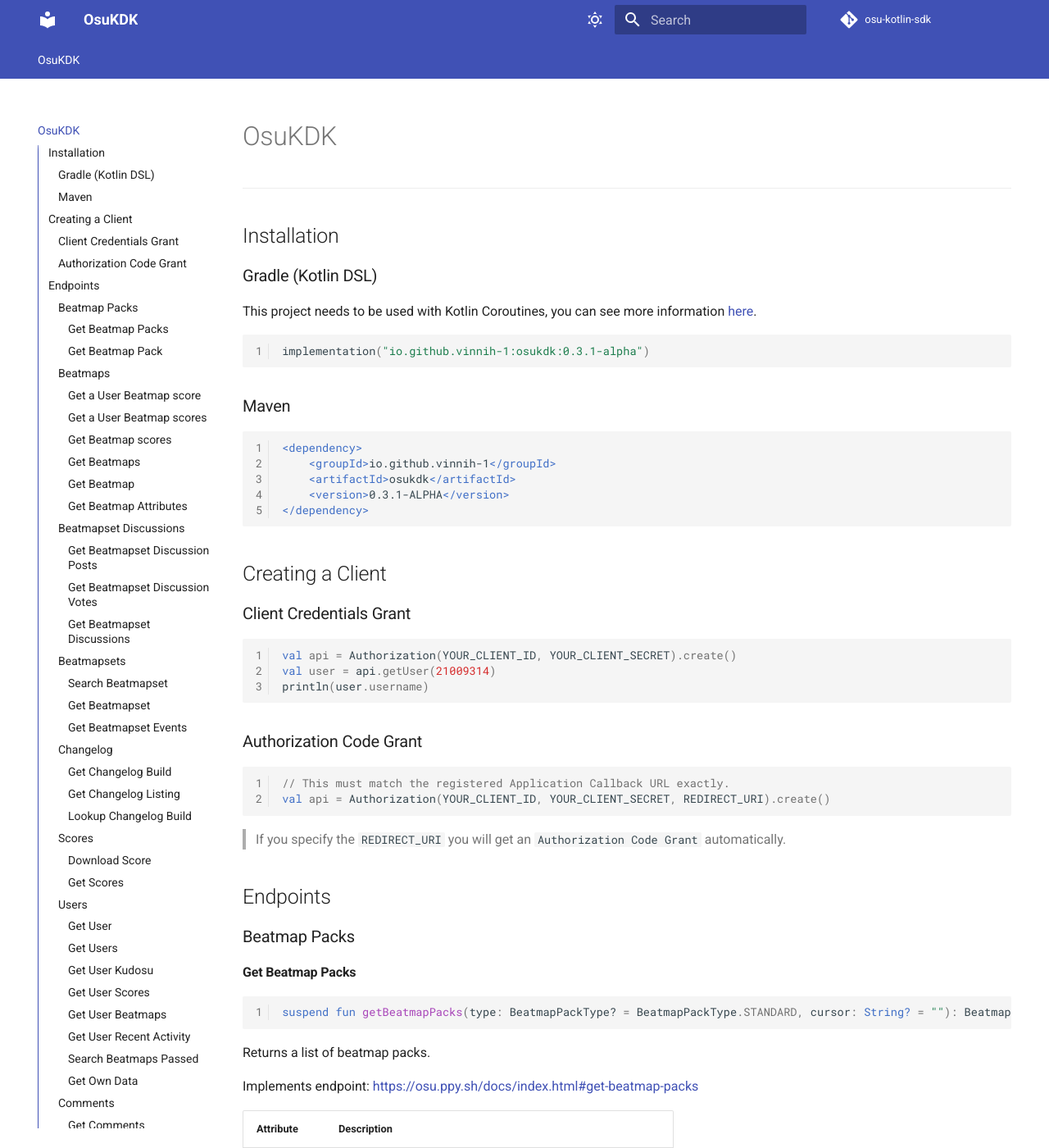
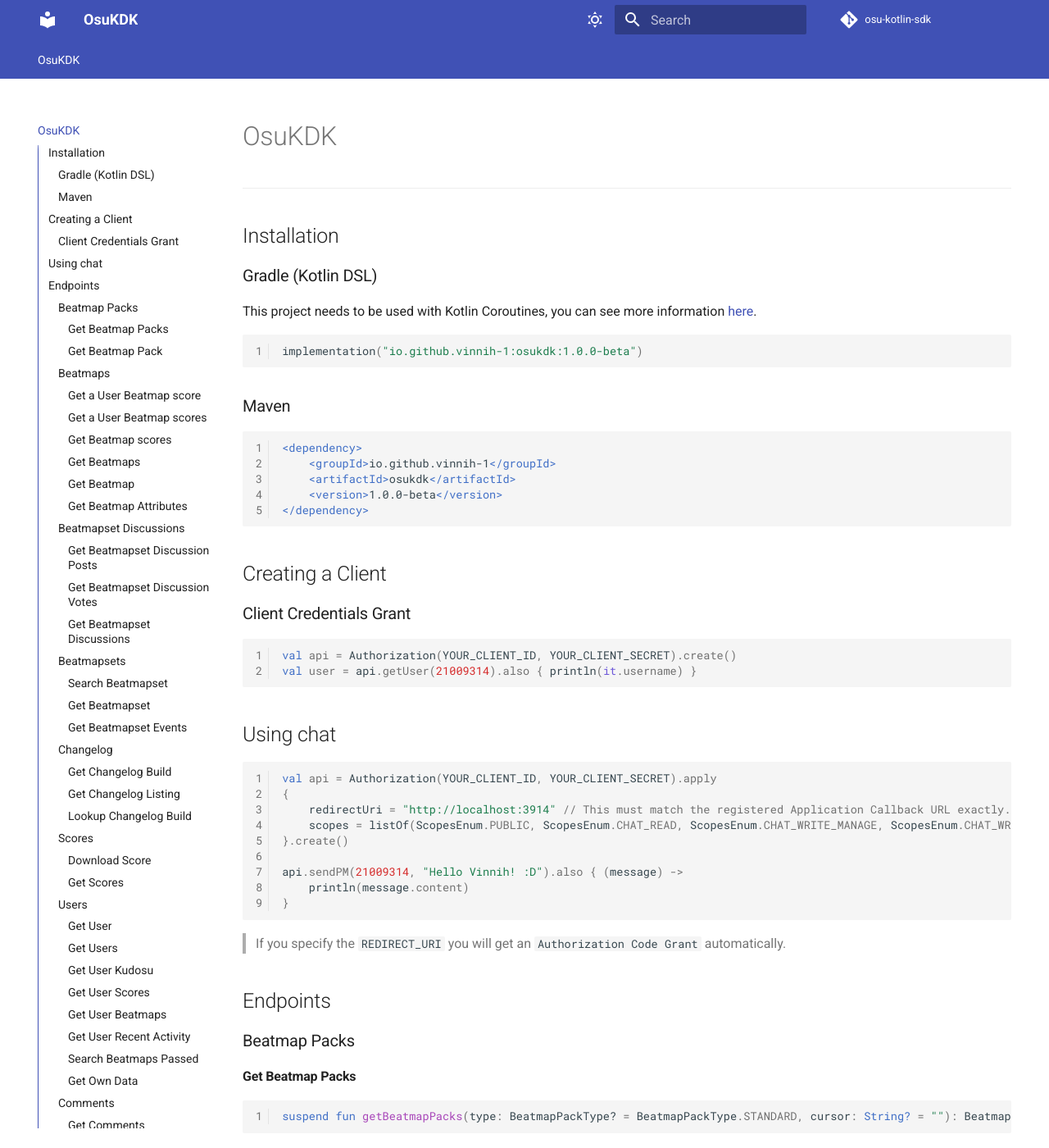
Before and after one commit to Vinnih-1/osu-kotlin-sdk, an MkDocs documentation site: the page built from docs/index.md, in a window 1280 px wide and 1400 px high. Shown: the whole window at 82% size. Built offline with MkDocs 1.6.1 and Material for MkDocs 9.7.7, drawn with Linux system fonts in a browser that asks for light colours; comment, search, counter and statistics services are not loaded.

Commit message:
fix: update project version

````diff
--- a/docs/index.md
+++ b/docs/index.md
@@ -8,7 +8,7 @@
 This project needs to be used with Kotlin Coroutines, you can see more information [here](https://github.com/Kotlin/kotlinx.coroutines).
 
 ```kotlin
-implementation("io.github.vinnih-1:osukdk:0.3.1-alpha")
+implementation("io.github.vinnih-1:osukdk:1.0.0-beta")
 ```
 
 ### Maven
@@ -17,7 +17,7 @@
 <dependency>
     <groupId>io.github.vinnih-1</groupId>
     <artifactId>osukdk</artifactId>
-    <version>0.3.1-ALPHA</version>
+    <version>1.0.0-beta</version>
 </dependency>
 ```
 
@@ -27,17 +27,22 @@
 
 ```kotlin
 val api = Authorization(YOUR_CLIENT_ID, YOUR_CLIENT_SECRET).create()
-val user = api.getUser(21009314)
-println(user.username)
+val user = api.getUser(21009314).also { println(it.username) }
 ```
 
-### Authorization Code Grant
+## Using chat
 
 ```kotlin
-// This must match the registered Application Callback URL exactly.
-val api = Authorization(YOUR_CLIENT_ID, YOUR_CLIENT_SECRET, REDIRECT_URI).create()
+val api = Authorization(YOUR_CLIENT_ID, YOUR_CLIENT_SECRET).apply
+{
+    redirectUri = "http://localhost:3914" // This must match the registered Application Callback URL exactly.
+    scopes = listOf(ScopesEnum.PUBLIC, ScopesEnum.CHAT_READ, ScopesEnum.CHAT_WRITE_MANAGE, ScopesEnum.CHAT_WRITE)
+}.create()
+
+api.sendPM(21009314, "Hello Vinnih! :D").also { (message) ->
+    println(message.content)
+}
 ```
-
 > If you specify the `REDIRECT_URI` you will get an `Authorization Code Grant` automatically.
 
 ## Endpoints
````
Also changed, not shown: README.md (+25 -8 lines), 1 other file.
